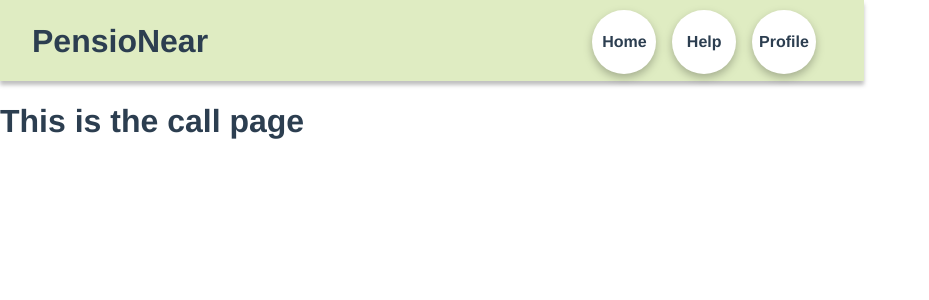
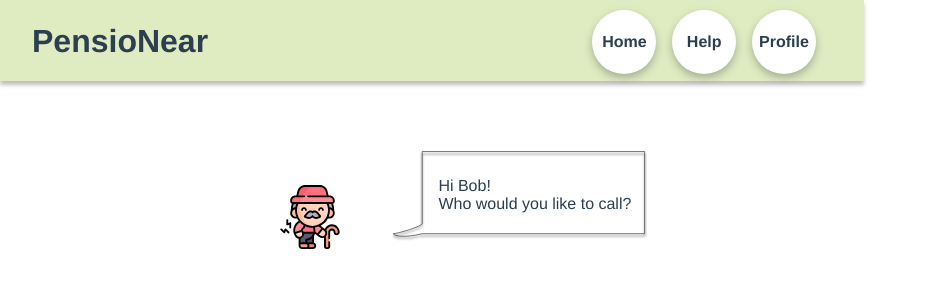
Before and after one commit to Go0dCat/PensioNear-frontend, a Vue app: page /call in a window 1280 px wide. Shown: the top 300 px of the page, without its empty margins (0-929 px from the left). Built offline with nearby package versions, Linux system fonts and the light colour scheme.

Commit message:
added dynamic messages to components/Assistant.vue

```diff
--- a/src/components/Assistant.vue
+++ b/src/components/Assistant.vue
@@ -1,7 +1,7 @@
 <template>
     <div class="wrapper assistant_wrapper">
         <div class="assistant_img"><img alt="smily face" src="../assets/back.svg" /></div>
-        <div class="assistant_text"><p> Hi {{name}}! <br> What would you like to do now?</p></div>
+        <div class="assistant_text"><p>{{greet}} <br> {{msg}}</p></div>
     </div>
 
 </template>
@@ -10,7 +10,8 @@
 export default {
   name: "Assistant",
   props: {
-    name: String,
+    msg: String,
+    greet: String,
   },
 };
 </script>
--- a/src/styles/stylesheet.scss
+++ b/src/styles/stylesheet.scss
@@ -22,7 +22,6 @@
   }
 
   .assistant_wrapper {
-    grid-template-columns: repeat(2, 1fr);
     grid-template-columns: 2fr 3fr;
     gap: 1em;
     margin-top: 2em;
@@ -70,6 +69,7 @@
     text-align: center;
     display: inline;
   }
+
 }
 
 .btn:hover {
@@ -84,6 +84,9 @@
   border-radius: 50%;
   width: 2em;
   height: 2em;
+}
+.btn_square {
+  background: rgba(213, 231, 175, 0.76);
 }
 
 header {
@@ -108,6 +111,17 @@
     padding-right: 1em;
   }
 }
+.home .box_container {
+  grid-template-columns: repeat(4, 1fr);
+  gap: 2em;
+  margin-left: 8em;
+  margin-right: 8em;
+  margin-top: 4em;
+
+  .btn_square {
+    padding: 2em;
+  }
+}
 
 .wrapper {
   display: grid;
--- a/src/views/Call.vue
+++ b/src/views/Call.vue
@@ -1,5 +1,34 @@
 <template>
-  <div class="about">
-    <h1>This is the call page</h1>
+  <div class="call">
+   <Assistant :greet="getGreeting()" :msg="getMessage()"/>
   </div>
 </template>
+
+<script>
+// @ is an alias to /src
+import Assistant from "@/components/Assistant.vue";
+
+export default {
+  name: "Call",
+  components: {
+    Assistant,
+  },
+  data : function(){
+    return{
+      username: "Bob",
+    };
+  },
+  methods: {
+    getGreeting: function() {
+      return 'Hi ' + this.username + '!';
+    },
+    getMessage: function() {
+      return 'Who would you like to call?';
+    }
+  }
+};
+</script>
+
+<style scoped lang="scss">
+
+</style>
--- a/src/views/Friends.vue
+++ b/src/views/Friends.vue
@@ -1,5 +1,34 @@
 <template>
-  <div class="about">
-    <h1>This is the friend page</h1>
+  <div class="friends">
+      <Assistant :greet="getGreeting()" :msg="getMessage()"/>
   </div>
 </template>
+
+<script>
+// @ is an alias to /src
+import Assistant from "@/components/Assistant.vue";
+
+export default {
+  name: "Friends",
+  components: {
+    Assistant,
+  },
+  data : function(){
+    return{
+      username: "Bob",
+    };
+  },
+  methods: {
+    getGreeting: function() {
+      return 'Hi ' + this.username + '!';
+    },
+    getMessage: function() {
+      return 'Here are all your friends listed!';
+    }
+  }
+};
+</script>
+
+<style scoped lang="scss">
+
+</style>
--- a/src/views/Help.vue
+++ b/src/views/Help.vue
@@ -1,5 +1,34 @@
 <template>
-  <div class="about">
-    <h1>This is a help page</h1>
+  <div class="help">
+    <Assistant :greet="getGreeting()" :msg="getMessage()"/>
   </div>
 </template>
+
+<script>
+// @ is an alias to /src
+import Assistant from "@/components/Assistant.vue";
+
+export default {
+  name: "Help",
+  components: {
+    Assistant,
+  },
+  data : function(){
+    return{
+      username: "Bob",
+    };
+  },
+  methods: {
+    getGreeting: function() {
+      return 'Hi ' + this.username + '!';
+    },
+    getMessage: function() {
+      return 'What kind of help do you need?';
+    }
+  }
+};
+</script>
+
+<style scoped lang="scss">
+
+</style>
--- a/src/views/Home.vue
+++ b/src/views/Home.vue
@@ -1,6 +1,6 @@
 <template>
   <div class="home wrapper">
-    <Assistant name="Bob"/>
+    <Assistant :greet="getGreeting()" :msg="getMessage()"/>
     <div class="wrapper box_container">
        <router-link to="/messages"><div class="btn btn_square"> <p class="btn_text">Messages</p> </div></router-link>
        <router-link to="/call"><div class="btn btn_square"> <p class="btn_text">Call</p> </div></router-link>
@@ -21,23 +21,23 @@
   components: {
     Assistant,
   },
-};
+  data : function(){
+    return{
+      username: "Bob",
+    };
+  },
+  methods: {
+    getGreeting: function() {
+      return 'Hi ' + this.username + '!';
+    },
+    getMessage: function() {
+      return 'What would you like to do now?';
+    }
+  }
+
+}
 </script>
 
 <style scoped lang="scss">
-  .btn_square {
-    background: rgba(213, 231, 175, 0.76);
-  }
 
-  .home .box_container {
-    grid-template-columns: repeat(4, 1fr);
-    gap: 2em;
-    margin-left: 8em;
-    margin-right: 8em;
-    margin-top: 4em;
-
-    .btn_square {
-      padding: 2em;
-    }
-  }
 </style>
--- a/src/views/Messages.vue
+++ b/src/views/Messages.vue
@@ -1,5 +1,34 @@
 <template>
-  <div class="about">
-    <h1>This is the message page</h1>
+  <div class="messages">
+    <Assistant :greet="getGreeting()" :msg="getMessage()"/>
   </div>
 </template>
+
+<script>
+// @ is an alias to /src
+import Assistant from "@/components/Assistant.vue";
+
+export default {
+  name: "Messages",
+  components: {
+    Assistant,
+  },
+  data : function(){
+    return{
+      username: "Bob",
+    };
+  },
+  methods: {
+    getGreeting: function() {
+      return 'Hi ' + this.username + '!';
+    },
+    getMessage: function() {
+      return 'Who would you like to message?';
+    }
+  }
+};
+</script>
+
+<style scoped lang="scss">
+
+</style>
--- a/src/views/Profile.vue
+++ b/src/views/Profile.vue
@@ -1,5 +1,35 @@
 <template>
-  <div class="about">
-    <h1>This is the profile page</h1>
+  <div class="profile">
+    <Assistant :greet="getGreeting()" :msg="getMessage()"/>
   </div>
+
 </template>
+
+<script>
+// @ is an alias to /src
+import Assistant from "@/components/Assistant.vue";
+
+export default {
+  name: "Profile",
+  components: {
+    Assistant,
+  },
+  data : function(){
+    return{
+      username: "Bob",
+    };
+  },
+  methods: {
+    getGreeting: function() {
+      return 'Hi ' + this.username + '!';
+    },
+    getMessage: function() {
+      return 'Here you can update your profile.';
+    }
+  }
+};
+</script>
+
+<style scoped lang="scss">
+
+</style>
```
